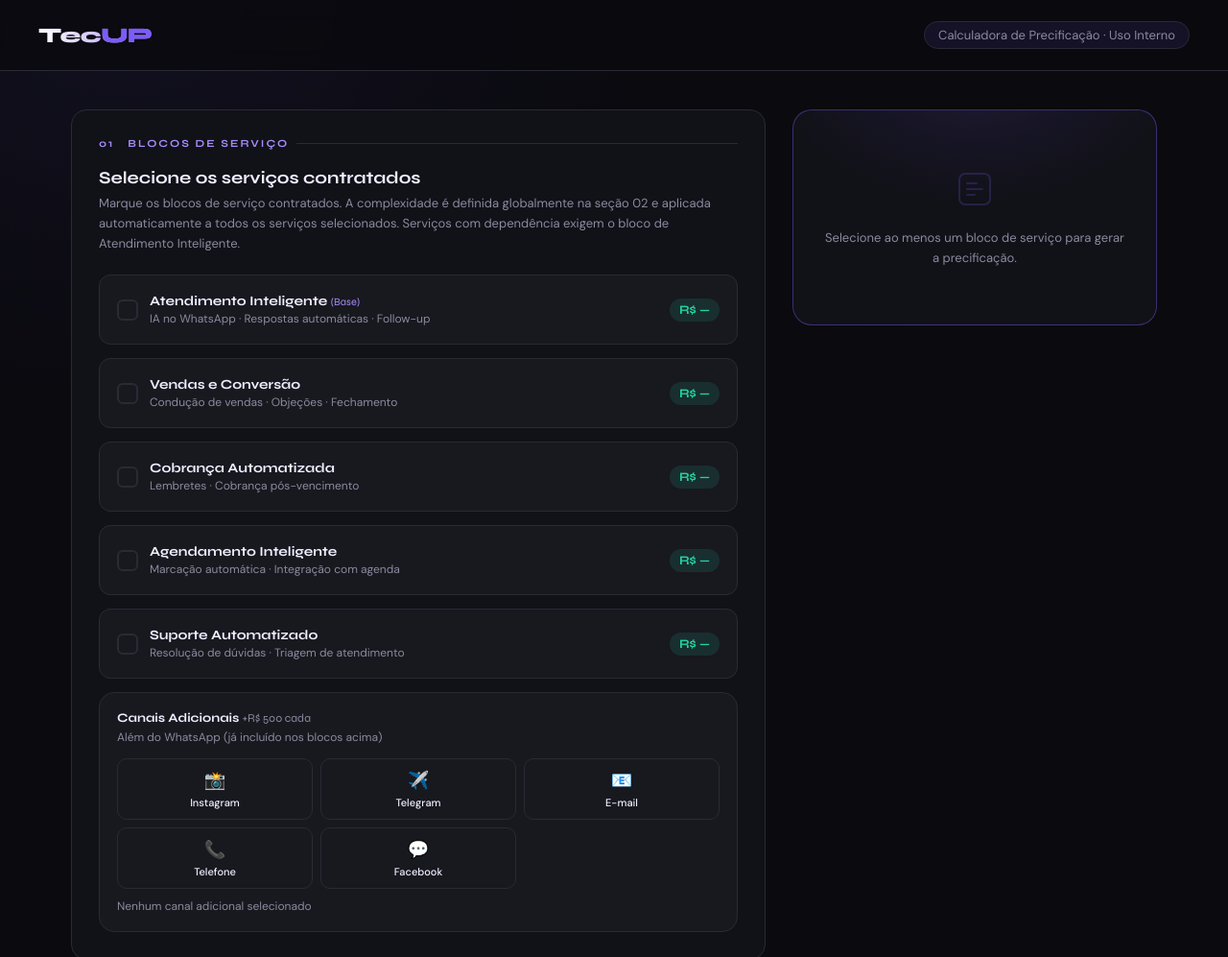
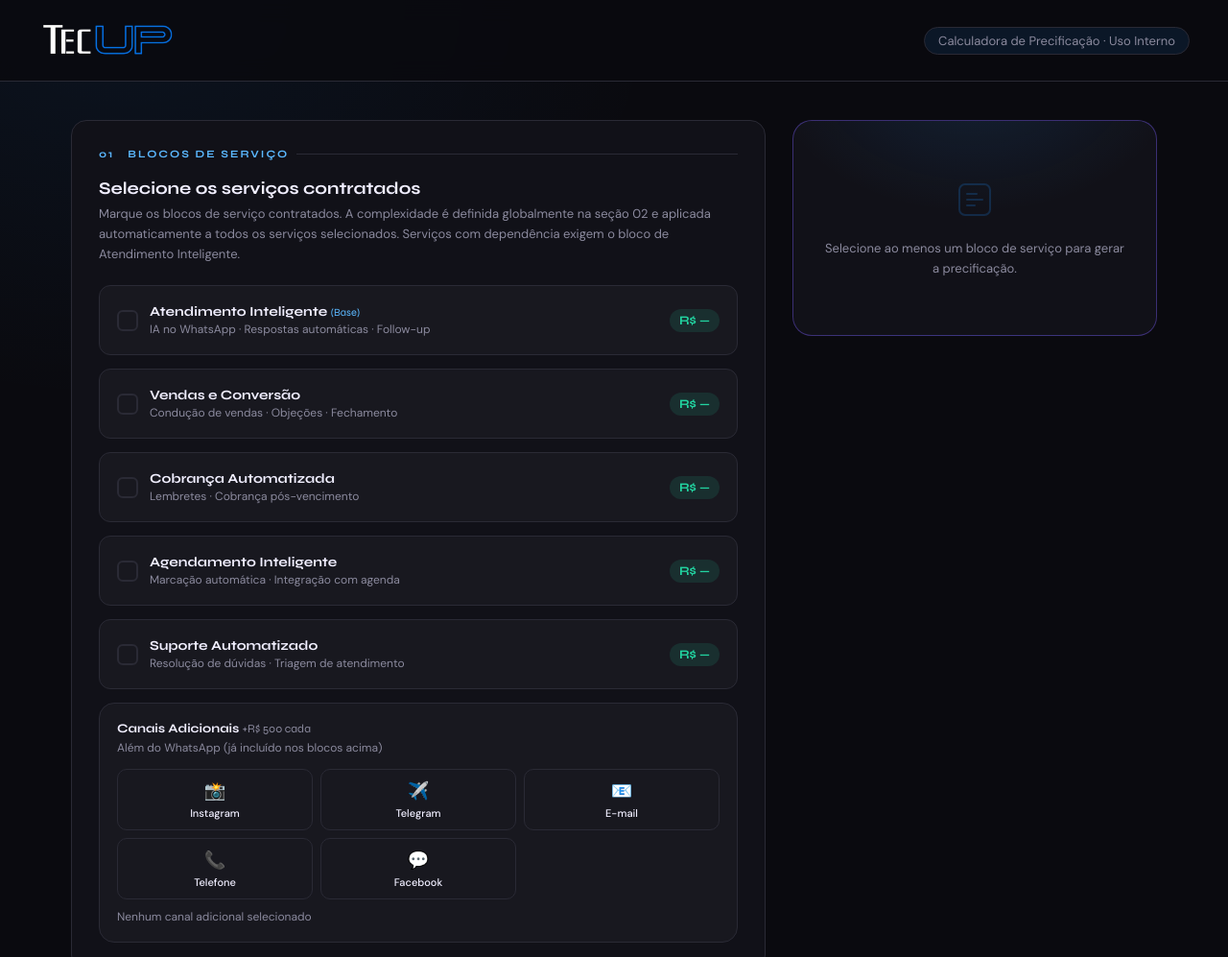
Before and after one commit to Borges-gui/Sistema-de-precifica-o-TecUP, a plain HTML site: page index.html in a window 1280 px wide. Shown: the top 997 px of the page at 96% size. Drawn offline with Linux system fonts and the light colour scheme.

Commit message:
Add files via upload

```diff
--- a/index.html
+++ b/index.html
@@ -11,9 +11,9 @@
     --surface: #111118;
     --surface2: #18181f;
     --border: #2a2a35;
-    --accent: #7c5cfc;
-    --accent2: #a78bfa;
-    --accent-glow: rgba(124,92,252,0.18);
+    --accent: #1e90ff;
+    --accent2: #5bb8ff;
+    --accent-glow: rgba(30,144,255,0.18);
     --green: #22d3a0;
     --green-dim: rgba(34,211,160,0.12);
     --text: #f0eeff;
@@ -31,7 +31,7 @@
     font-size: 15px;
     min-height: 100vh;
     background-image:
-      radial-gradient(ellipse 800px 600px at 10% 0%, rgba(124,92,252,0.07) 0%, transparent 70%),
+      radial-gradient(ellipse 800px 600px at 10% 0%, rgba(30,144,255,0.07) 0%, transparent 70%),
       radial-gradient(ellipse 600px 500px at 90% 100%, rgba(34,211,160,0.05) 0%, transparent 70%);
   }
 
@@ -46,19 +46,15 @@
     backdrop-filter: blur(12px);
     position: sticky; top: 0; z-index: 100;
   }
-  .logo {
-    font-family: 'Syne', sans-serif;
-    font-weight: 800;
-    font-size: 22px;
-    letter-spacing: -0.5px;
-    background: linear-gradient(90deg, #fff 0%, var(--accent2) 100%);
-    -webkit-background-clip: text; -webkit-text-fill-color: transparent;
+  .logo img {
+    height: 40px;
+    width: auto;
+    display: block;
   }
-  .logo span { color: var(--accent); -webkit-text-fill-color: var(--accent); }
   header p {
     font-size: 13px;
     color: var(--muted);
-    background: rgba(124,92,252,0.1);
+    background: rgba(30,144,255,0.1);
     border: 1px solid var(--border);
     padding: 5px 14px;
     border-radius: 20px;
@@ -83,7 +79,7 @@
     padding: 28px;
     transition: border-color 0.2s;
   }
-  .card:focus-within { border-color: rgba(124,92,252,0.5); }
+  .card:focus-within { border-color: rgba(30,144,255,0.5); }
 
   .section-title {
     font-family: 'Syne', sans-serif;
@@ -128,8 +124,8 @@
     transition: border-color 0.2s, background 0.2s;
   }
   .bloco.active {
-    border-color: rgba(124,92,252,0.6);
-    background: rgba(124,92,252,0.05);
+    border-color: rgba(30,144,255,0.6);
+    background: rgba(30,144,255,0.05);
   }
   .bloco-header {
     display: flex;
@@ -245,7 +241,7 @@
   }
   .comp-opt input:checked + label {
     border-color: var(--accent);
-    background: rgba(124,92,252,0.12);
+    background: rgba(30,144,255,0.12);
     color: var(--text);
   }
   .comp-opt input:checked + label strong { color: #fff; }
@@ -288,7 +284,7 @@
   .canal-opt label .icon { font-size: 18px; }
   .canal-opt input:checked + label {
     border-color: var(--accent);
-    background: rgba(124,92,252,0.12);
+    background: rgba(30,144,255,0.12);
     color: #fff;
   }
   .canal-count {
@@ -429,7 +425,7 @@
   }
   .mult-opt input:checked + label {
     border-color: var(--accent);
-    background: rgba(124,92,252,0.12);
+    background: rgba(30,144,255,0.12);
     color: var(--text);
   }
 
@@ -443,7 +439,7 @@
     border: 1px solid rgba(124,92,252,0.4);
     border-radius: 20px;
     padding: 28px;
-    background-image: radial-gradient(ellipse 300px 200px at 50% -20%, rgba(124,92,252,0.12) 0%, transparent 70%);
+    background-image: radial-gradient(ellipse 300px 200px at 50% -20%, rgba(30,144,255,0.12) 0%, transparent 70%);
   }
 
   .result-label {
@@ -586,7 +582,7 @@
 <body>
 
 <header>
-  <div class="logo">Tec<span>UP</span></div>
+  <div class="logo"><img src="logo.png" alt="TecUP"></div>
   <p>Calculadora de Precificação · Uso Interno</p>
 </header>
 
@@ -844,8 +840,8 @@
     <div class="result-card">
       <div id="result-empty" class="empty-state">
         <svg width="48" height="48" viewBox="0 0 48 48" fill="none" xmlns="http://www.w3.org/2000/svg">
-          <rect x="8" y="8" width="32" height="32" rx="6" stroke="#7c5cfc" stroke-width="2"/>
-          <path d="M16 24h16M16 18h10M16 30h8" stroke="#7c5cfc" stroke-width="2" stroke-linecap="round"/>
+          <rect x="8" y="8" width="32" height="32" rx="6" stroke="#1e90ff" stroke-width="2"/>
+          <path d="M16 24h16M16 18h10M16 30h8" stroke="#1e90ff" stroke-width="2" stroke-linecap="round"/>
         </svg>
         <p>Selecione ao menos um bloco de serviço para gerar a precificação.</p>
       </div>
```
Also changed, not shown: logo.png (added).
